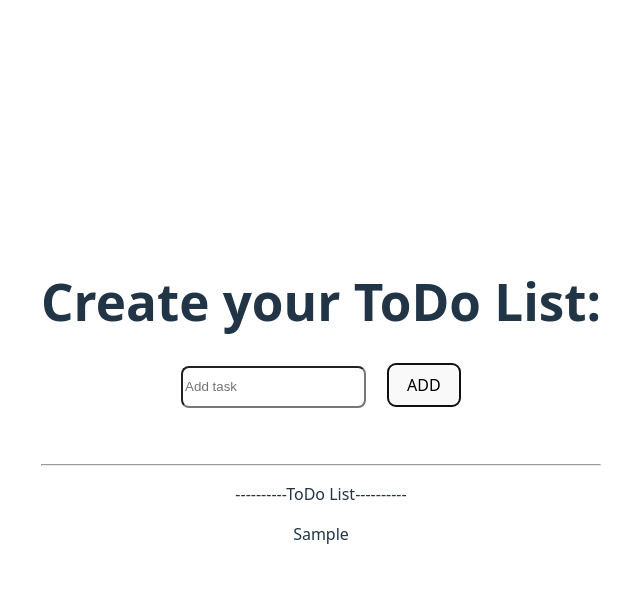
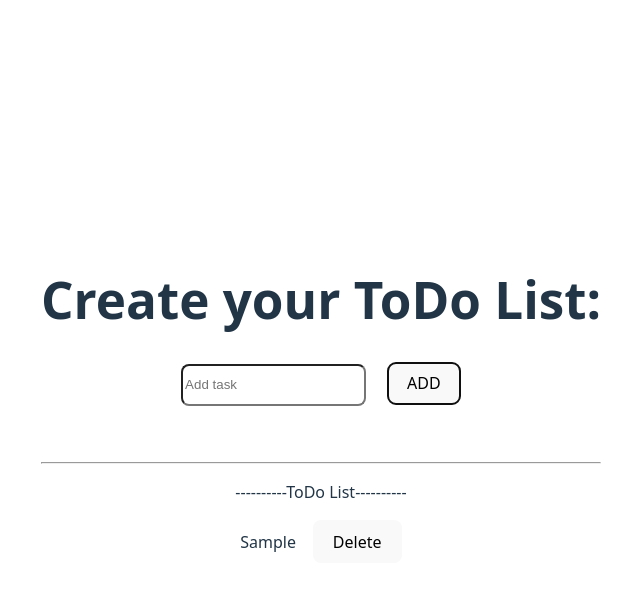
Before and after one commit to ritikverma1628/HandsOnWebdev, a React (Vite) app in the folder react/todoApp/: page / in a window 1280 px wide. Both pictures are taken after typing "Sample" into the empty fields and a click on the button "ADD". Shown: the top 590 px of the page, without its empty margins (319-959 px from the left). Built offline with nearby package versions, Linux system fonts and the light colour scheme.

Commit message:
Add functionality to delete a task

```diff
--- a/react/todoApp/src/TodoApp.jsx
+++ b/react/todoApp/src/TodoApp.jsx
@@ -4,7 +4,7 @@ import { v4 as uuidv4 } from 'uuid';
 
 export default function TodoApp(){
 
-    let [todoTasks, settodoTasks] = useState([{taskName:'', id:''}])
+    let [todoTasks, settodoTasks] = useState([])
     let [task, setTask] = useState('')
 
     function handletodoTasks(event){
@@ -20,6 +20,14 @@ export default function TodoApp(){
         setTask(event.target.value)
     }
 
+    function deleteTask(id){
+        settodoTasks(todoTasks.filter((todoTask)=>{
+            if(todoTask.id!=id){
+                return todoTask;
+            }
+        }))
+    }
+
     return(
         <>
             <form action="">
@@ -29,7 +37,17 @@ export default function TodoApp(){
             <br /><br />
             <hr />
             <p>----------ToDo List----------</p>
-            <div>{todoTasks.map((todoTask)=><p key={todoTask.id}>{todoTask.taskName}</p>)}</div>
+            <div>
+
+                {todoTasks.map((todoTask)=>
+                    <div key={todoTask.id}>
+                        <span key={todoTask.id}>{todoTask.taskName}</span>
+                        &nbsp;&nbsp;&nbsp;&nbsp;
+                        <button onClick={()=>deleteTask(todoTask.id)} >Delete</button>
+                    </div>)
+                }
+
+            </div>
         </>
     )
 }
```
